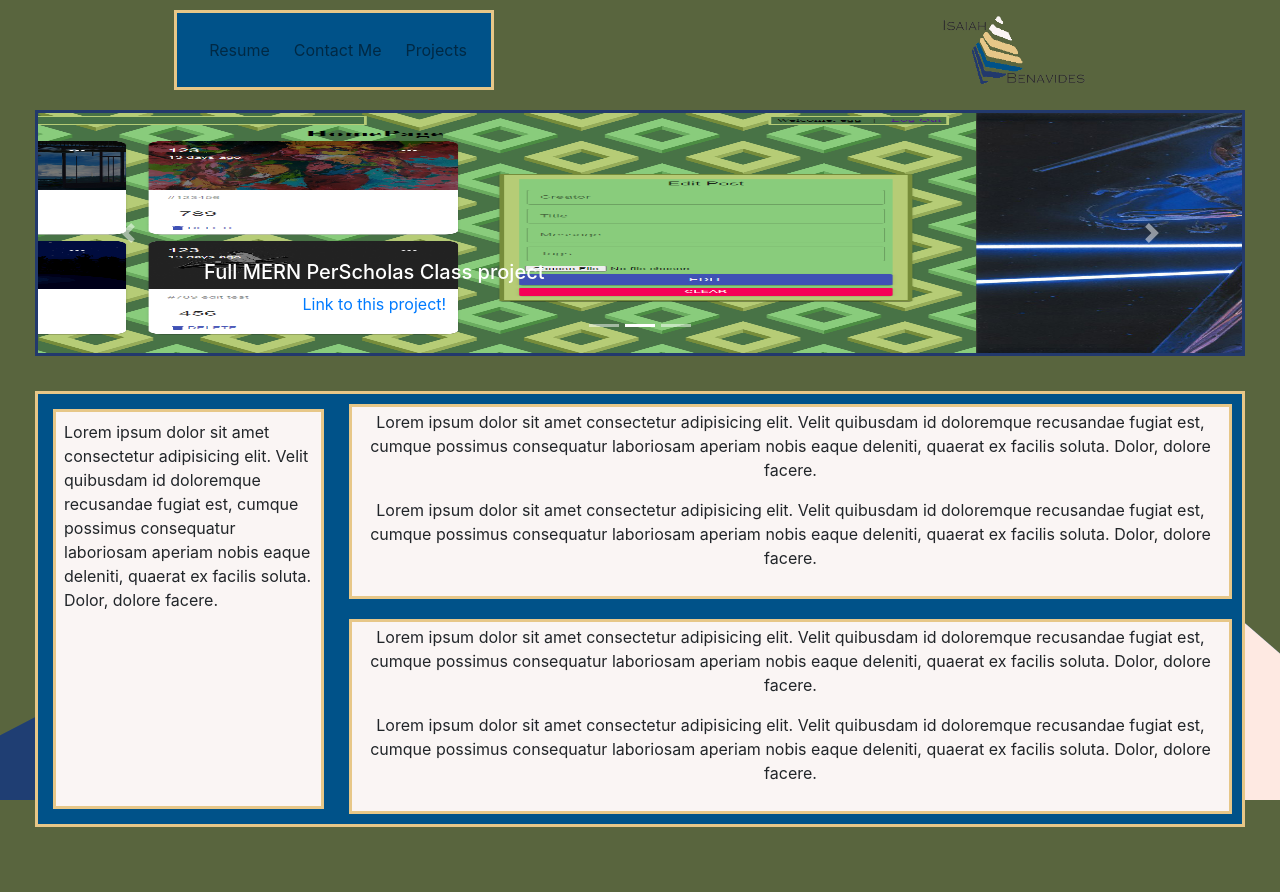
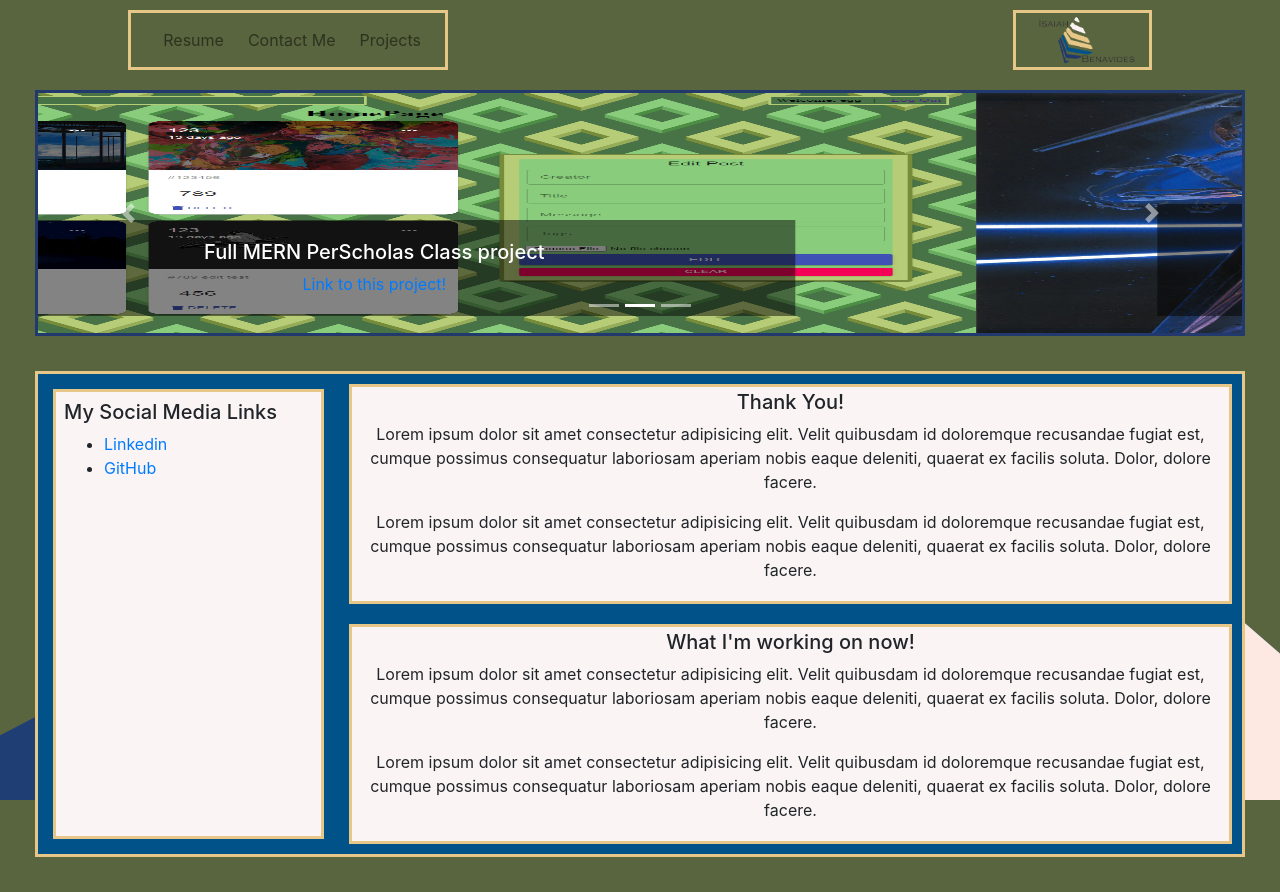
Before and after one commit to IsaiahBenavides/Portfolio_Project, a plain HTML site: page pages/Home/index.html in a window 1280 px wide. Before the commit the page ends 862 px from the top, so only its background shows below. Drawn offline with nearby package versions, Linux system fonts and the light colour scheme.

Commit message:
Style tweeks

```diff
--- a/pages/Home/index.html
+++ b/pages/Home/index.html
@@ -109,14 +109,18 @@
     </div>
     <div id="textContainer">
       <div id="externalLinks">
-        <p>
-          Lorem ipsum dolor sit amet consectetur adipisicing elit. Velit
-          quibusdam id doloremque recusandae fugiat est, cumque possimus
-          consequatur laboriosam aperiam nobis eaque deleniti, quaerat ex
-          facilis soluta. Dolor, dolore facere.
-        </p>
+        <h5>My Social Media Links</h5>
+        <ul>
+          <li>
+            <a href="https://www.linkedin.com/in/isaiah-benavides-519237248/">Linkedin</a>
+          </li>
+          <li>
+            <a href="https://github.com/IsaiahBenavides">GitHub</a>
+          </li>
+        </ul>
       </div>
       <div id="thankYou">
+        <h5>Thank You!</h5>
         <p>
           Lorem ipsum dolor sit amet consectetur adipisicing elit. Velit
           quibusdam id doloremque recusandae fugiat est, cumque possimus
@@ -131,6 +135,7 @@
         </p>
       </div>
       <div id="currentProject">
+        <h5>What I'm working on now!</h5>
         <p>
           Lorem ipsum dolor sit amet consectetur adipisicing elit. Velit
           quibusdam id doloremque recusandae fugiat est, cumque possimus
--- a/pages/Home/style.css
+++ b/pages/Home/style.css
@@ -18,24 +18,27 @@ body {
 #top {
   display: flex;
   justify-content: space-evenly;
-  gap: 18vw;
-  /* max-height: 20vh; */
-  /* display: grid; */
+  gap: 33.3vw;
+  /* border: solid 3px var(--gold);
+  background-color: var(--blueLight);
+  margin-bottom: 30px; */
 }
 
 #top > * {
-  max-height: 10vh;
+  max-height: 7.5vh;
   margin: 10px;
   margin-bottom: 20px;
 }
 
 #logo > img {
-  max-height: 10vh;
+  max-height: 7.5vh;
+  border: solid 3px var(--gold);
+  background-color: var(--olive);
 }
 
 .navbar {
   border: solid 3px var(--gold);
-  background-color: var(--blueLight);
+  background-color: var(--olive);
 }
 
 .navbar-nav > a {
@@ -49,6 +52,10 @@ body {
 }
 #carouselWithIndicators > * {
   max-height: 30vh;
+}
+
+.carousel-caption {
+  background-color: #0000007c;
 }
 
 .d-block {
```
Also changed, not shown: pages/Projects/projects.html (+4 -5 lines), pages/Projects/projects_style.css (+8 -0 lines).
